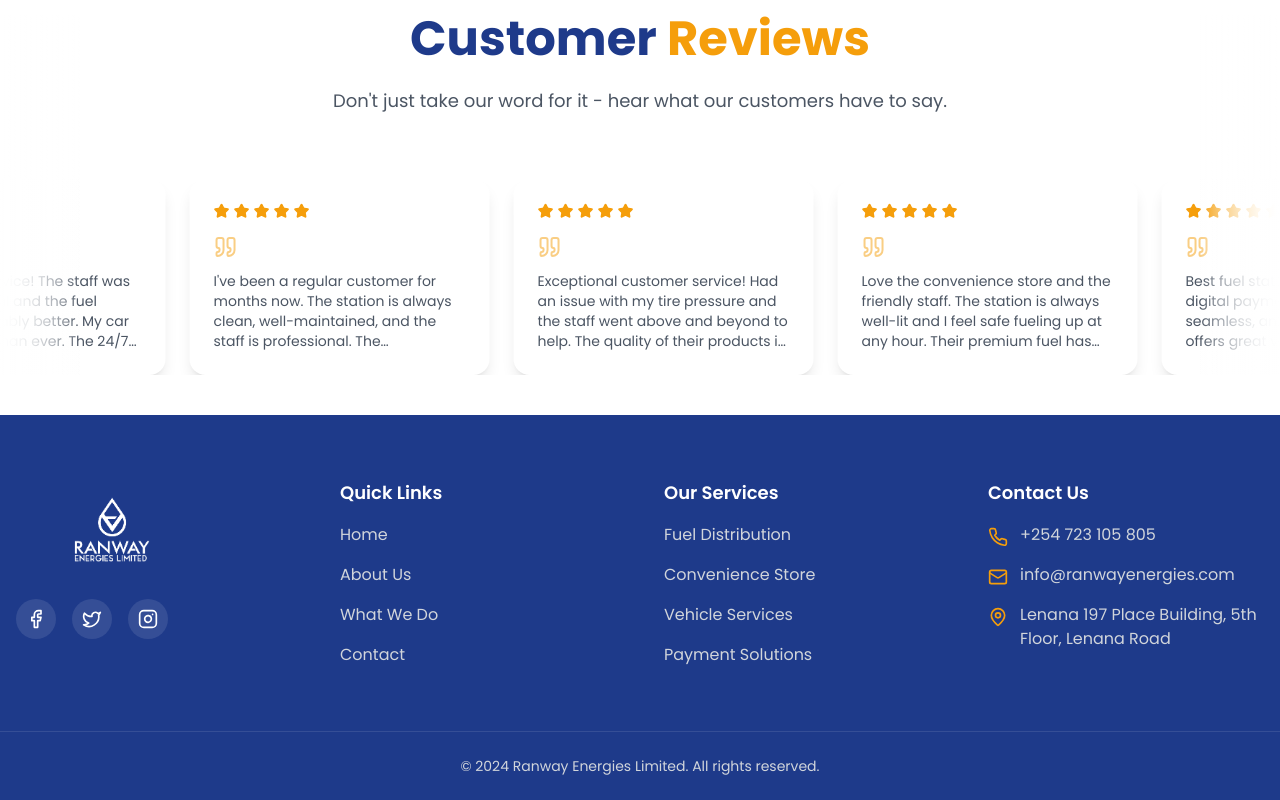
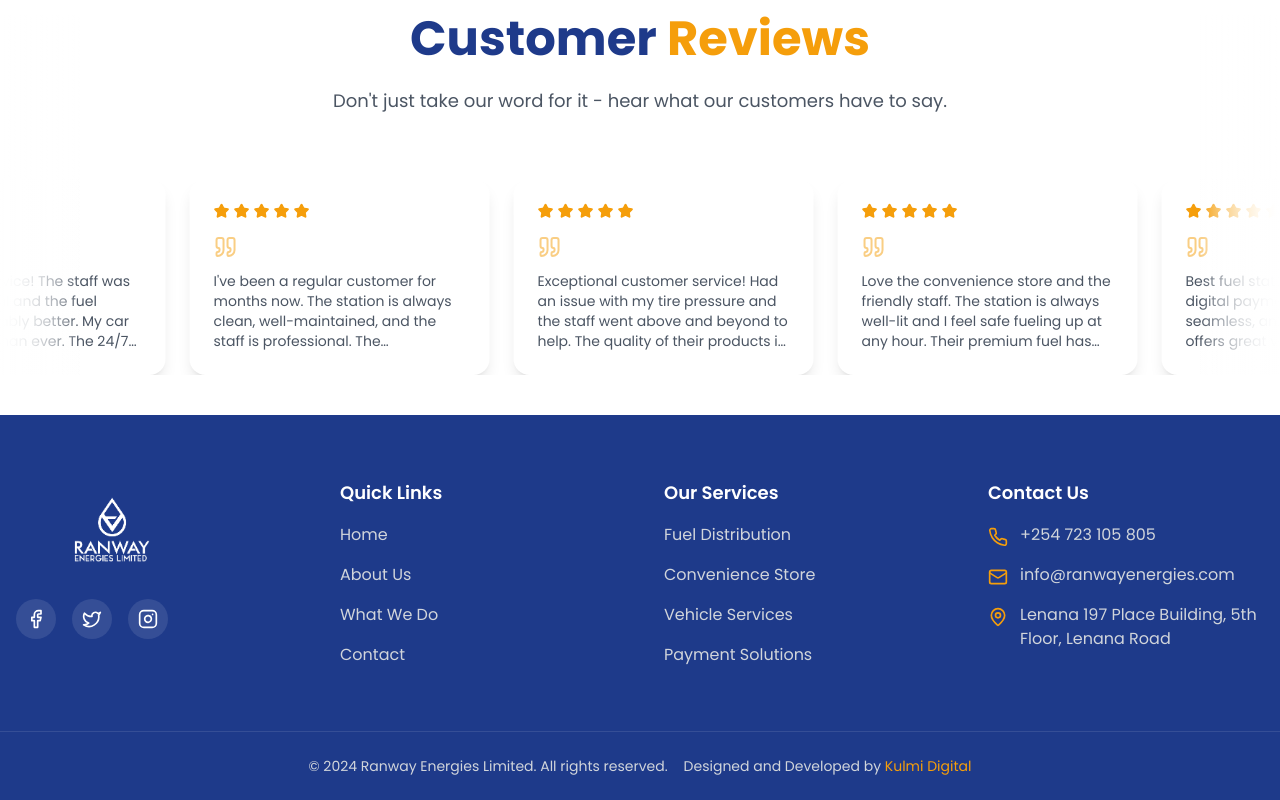
Before and after one commit to kulmidigital/ranwayenergies, a Next.js app: page / in a window 1280 px wide. Shown: the part 3385-4185 px from the top of the page. Built offline with nearby package versions, Linux system fonts and the light colour scheme.

Commit message:
footer fix

```diff
--- a/components/layout/Footer.tsx
+++ b/components/layout/Footer.tsx
@@ -80,9 +80,20 @@ export function Footer() {
       {/* Bottom Bar */}
       <div className="border-t border-white/10">
         <div className="container mx-auto px-4 py-4 md:py-6">
-          <div className="flex justify-center">
+          <div className="flex flex-col md:flex-row justify-center items-center gap-2 md:gap-4">
             <p className="text-xs md:text-sm text-gray-300 text-center">
               © {new Date().getFullYear()} Ranway Energies Limited. All rights reserved.
+            </p>
+            <p className="text-xs md:text-sm text-gray-300 text-center">
+              Designed and Developed by{" "}
+              <a
+                href="https://kulmi.digital/"
+                target="_blank"
+                rel="noopener noreferrer"
+                className="text-amber-500 hover:text-amber-400 transition-colors"
+              >
+                Kulmi Digital
+              </a>
             </p>
           </div>
         </div>
```
